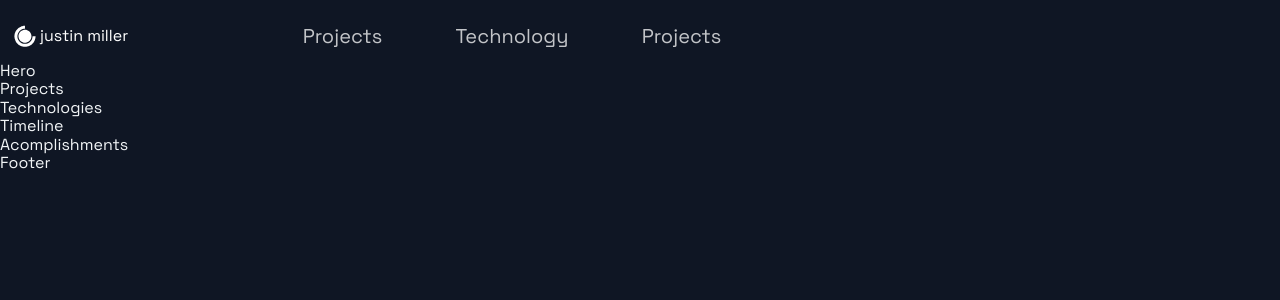
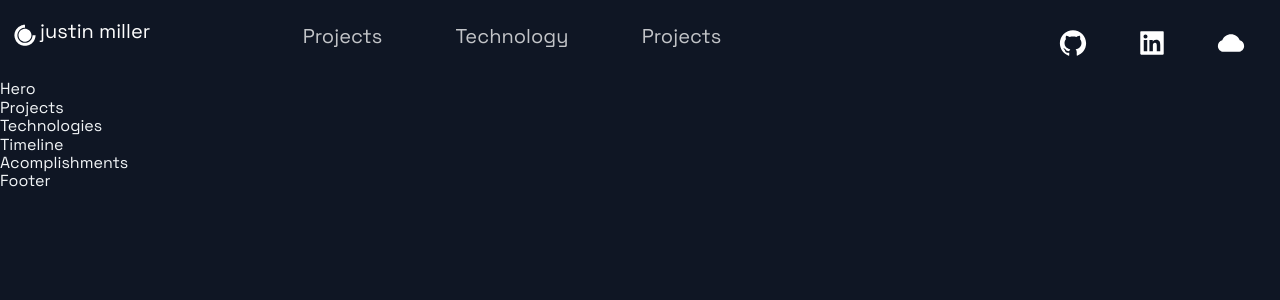
Before and after one commit to millerjl1980/portfolio-2022, a Next.js app: page / in a window 1280 px wide. Shown: the top 300 px of the page. Built offline with nearby package versions, Linux system fonts and the light colour scheme.

Commit message:
completed header section

```diff
--- a/src/components/Header/Header.js
+++ b/src/components/Header/Header.js
@@ -1,18 +1,19 @@
 import Link from 'next/link';
 import React from 'react';
-import { AiFillGithub, AiFillInstagram, AiFillLinkedin } from 'react-icons/ai';
+import { AiFillCloud, AiFillGithub, AiFillInstagram, AiFillLinkedin } from 'react-icons/ai';
 import { DiCssdeck } from 'react-icons/di';
 import styled from 'styled-components';
 
-import { Container, Div1, Div2, Div3, NavLink, SocialIcons } from './HeaderStyles';
+import { Container, Div1, Div2, Div3, NavLink, SocialIcons, TitleSpan, TitleLink } from './HeaderStyles';
 
 const Header = () =>  (
   <Container>
     <Div1>
       <Link href={"/"}>
-        <a style={{ display: "flex", alignItems: "center", color: "white" }}>
-          <DiCssdeck size="3rem" /> <span>justin miller</span>
-          </a>
+        <TitleLink>
+          <DiCssdeck size="3rem" />
+           <TitleSpan>justin miller</TitleSpan>
+          </TitleLink>
         </Link>
     </Div1>
     <Div2>
@@ -32,7 +33,17 @@ const Header = () =>  (
         </Link>
       </li>
     </Div2>
-
+    <Div3>
+      <SocialIcons href='https://github.com/millerjl1980'>
+        <AiFillGithub size='3rem'/>
+      </SocialIcons>
+      <SocialIcons href='https://www.linkedin.com/in/indymiller/'>
+        <AiFillLinkedin size='3rem'/>
+      </SocialIcons>
+      <SocialIcons href='https://trailblazer.me/id/indymiller317'>
+        <AiFillCloud size='3rem'/>
+      </SocialIcons>
+    </Div3>
   </Container>
 );
 
--- a/src/components/Header/HeaderStyles.js
+++ b/src/components/Header/HeaderStyles.js
@@ -15,6 +15,17 @@ export const Container = styled.div`
     grid-template-rows: repeat(2, 60px);
     grid-column-gap: 0.5rem;
     grid-row-gap: 0.5rem;
+  }
+`;
+export const TitleSpan = styled.span`
+  font-size: 2rem;
+  }
+`;
+export const TitleLink = styled.a`
+  display: flex;
+  alignItems: center;
+  color: white;
+  marginBottom: 20px;
   }
 `;
 export const Div1 = styled.div`
```
